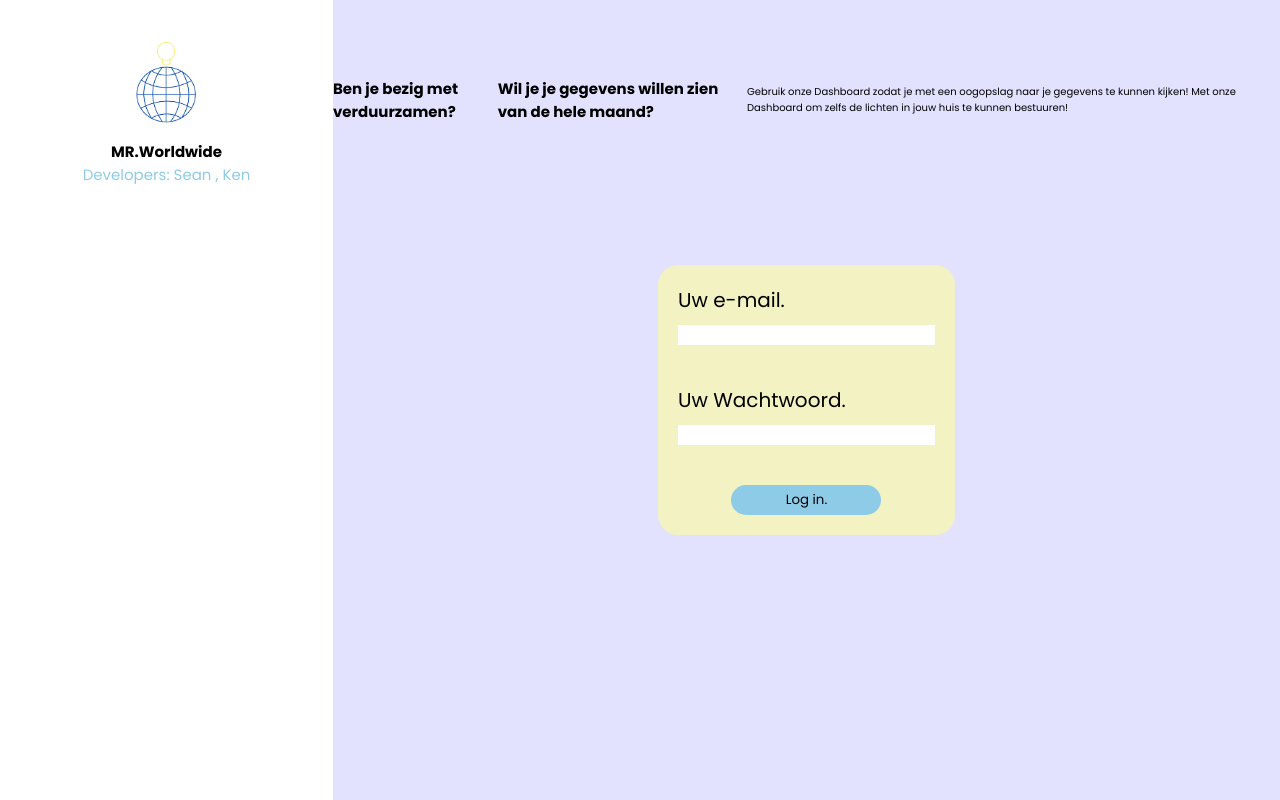
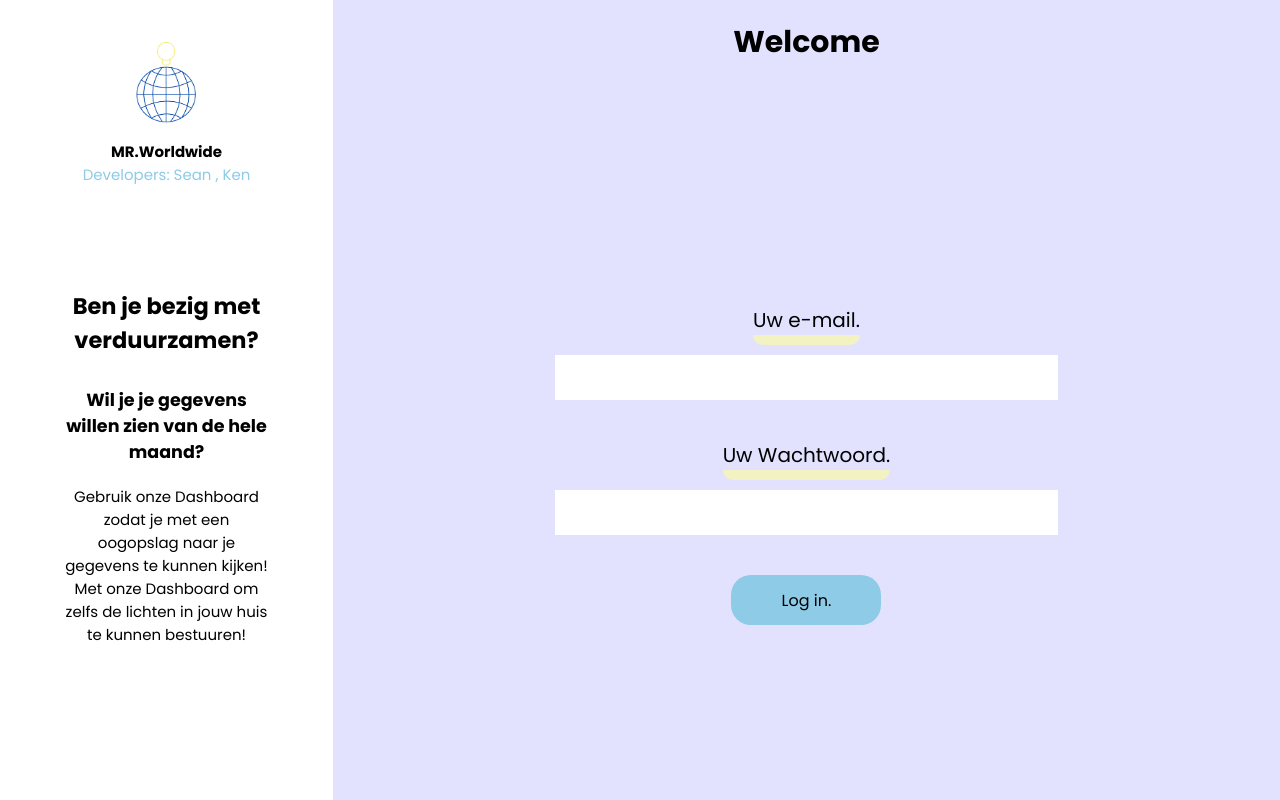
Before and after one commit to KenKoorn/Duurzaamhuis2, a plain HTML site: page user.html in a window 1280 px wide. Drawn offline with Linux system fonts and the light colour scheme.

Commit message:
changes'

```diff
--- a/style.css
+++ b/style.css
@@ -119,12 +119,12 @@ nav i {
   align-items: center;
   justify-content: center;
   display: flex;
-  background: #333333;
+  background: #d5d6a7;
   color: #fff;
   padding: 1rem;
   border-radius: 1rem;
-  width: 50%;
-  height: 50%;
+  width: 75%;
+  height: 75%;
   font-size: 3em;
 }
 
@@ -172,19 +172,47 @@ main{
   justify-content: center;
   align-items: center;
   height: 25%;
+  flex-direction: column;
+
+  font-size: 1.5rem;
+  padding-top: 50%;
+  gap:2rem;
 }
 
 .form{
   display: flex;
   align-items: center;
   justify-content: center;
+  padding-top: 20rem;
+}
 
-  min-height: 50%;
+form{
+  width: 80%;
+  height: 80%;
+}
+
+form > div{
+  width: 80%;
+  height: 80%;
+  display: flex;
+  flex-direction: column;
+  justify-content: center;
+  align-items: center;
+  gap: 1rem;
+}
+
+input{
+  display: block;
   width: 100%;
+  width: 50ch;
+  padding: 1rem 2rem;
+  font-size: 1.6rem;
 }
 
 label{
   gap: 2rem;
+  border-bottom: solid rgb(242, 242, 194) 1rem;
+  border-radius: 1rem;
 }
 
 article > form{
@@ -192,7 +220,6 @@ article > form{
   flex-direction: column;
   align-items: center;
   justify-content: center;
-  background: rgb(242, 242, 194);
   border-radius: 2rem;
 
   font-size: 200%;
@@ -211,16 +238,10 @@ article > form > div > .submit{
   background: #8DCBE6;
 }
 
-form > div{
-  display: flex;
-  flex-direction: column;
-  gap: 1rem;
-}
-
 .submit{
   background: #8DCBE6;
   width: 15rem;
-  height: 3rem;
+  height: 5rem;
   margin: 2rem;
   border-radius: 2rem;
 }
@@ -228,3 +249,12 @@ form > div{
 .submit:hover{
   cursor: pointer;
 }
+
+.welcome{
+  display: flex;
+  align-items: center;
+  justify-content: center;
+  flex-direction: column;
+  padding: 2rem;
+  font-size: 2rem;
+}
--- a/user.html
+++ b/user.html
@@ -16,6 +16,21 @@
               <img src="img/logo_update.webp" alt="Logo van Mr.Worldwide." />
               <h1>MR.Worldwide</h1>
               <span>Developers: Sean , Ken</span>
+
+              <article class="text">
+                <h2>
+                  Ben je bezig met verduurzamen?
+                </h2>
+
+                <h1>
+                  Wil je je gegevens willen zien van de hele maand?
+                </h1>
+
+                <p>
+                  Gebruik onze Dashboard zodat je met een oogopslag naar je gegevens te kunnen kijken!
+                  Met onze Dashboard om zelfs de lichten in jouw huis te kunnen bestuuren!
+                </p>
+              </article>
             </div>
 
             <div>
@@ -25,19 +40,9 @@
           </div>
         </nav>
     <main>
-        <article class="text">
-        <h2>
-          Ben je bezig met verduurzamen?
-        </h2>
 
-        <h1>
-          Wil je je gegevens willen zien van de hele maand?
-        </h1>
-
-        <p>
-          Gebruik onze Dashboard zodat je met een oogopslag naar je gegevens te kunnen kijken!
-          Met onze Dashboard om zelfs de lichten in jouw huis te kunnen bestuuren!
-        </p>
+      <article class="welcome">
+        <h2>Welcome</h2>
       </article>
 
       <article class="form">
```
Also changed, not shown: index.html (+0 -6 lines).
